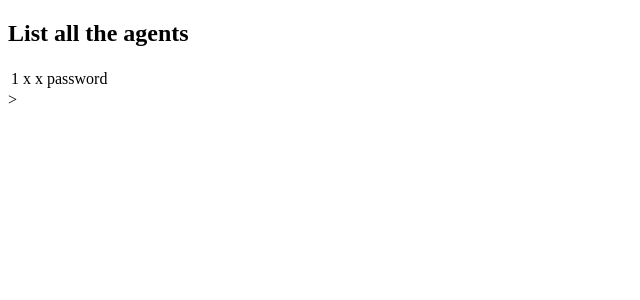
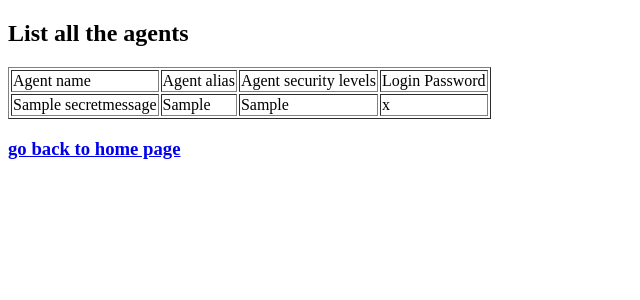
Before and after one commit to lez17b/Flask-website, a Flask app: page /list in a window 1280 px wide. Shown: the top 300 px of the page, without its empty margins (0-640 px from the left). Run offline with Flask 2, Linux system fonts and the light colour scheme; data comes from the database, SQL or seed files in the repository; tables that the repository leaves empty hold one stand-in row (values such as "Sample post").

Commit message:
DB structure updated

```diff
--- a/app.py
+++ b/app.py
@@ -1,5 +1,6 @@
 from flask import Flask, render_template, request
 import sqlite3 as sql
+from sqlite3 import Error
 
 app = Flask(__name__)
 
@@ -34,21 +35,22 @@ def enter_new_agent():
 def addrec():
     if request.method == 'POST':
         try:
-            agent_id = request.form['AgentId']
-            agent_name = request.form['AgentName']
+            agent_nm = request.form['AgentName']
             agent_alias = request.form['AgentAlias']
+            agent_security_lvl = request.form['AgentSecurityLvl']
             login_password = request.form['LoginPassword']
 
             with sql.connect("sqlite3.db") as con:
                 cur = con.cursor()
                 cur.execute(" INSERT INTO secretMessage (AgentId,AgentName,AgentAlias,LoginPassword) VALUES(?, ?, ?, ?) ",
-                            (agent_id, agent_name, agent_alias, login_password))
+                            (agent_nm, agent_alias, agent_security_lvl, login_password))
 
                 con.commit()
                 msg = "Record successfully added"
         except:
             con.rollback()
-            msg = "error in insert operation"
+            msg = "You cannot enter an empty name\n\tYou cannot enter in an empty alias\n" \
+                  "The security level must be a numeric value from 1 to 10\nYou cannot enter an empty password"
 
         finally:
             return render_template("addrec.html", msg=msg)
--- a/templates/addrec.html
+++ b/templates/addrec.html
@@ -2,7 +2,7 @@
 <html>
    <body>
 
-      result of addition : {{ msg }}
+      Query Result : {{ msg }}
       <h3><a href = "\">go back to home page</a></h3>
 
    </body>
--- a/templates/list.html
+++ b/templates/list.html
@@ -9,7 +9,11 @@
     <h2>List all the agents</h2>
     <section>
         <!-- Table for output all the data -->
-        <table>
+        <table border="1">
+            <td>Agent name</td>
+            <td>Agent alias</td>
+            <td>Agent security levels</td>
+            <td>Login Password</td>
             {% for row in rows %}
             <tr>
                 <td>{{row[0]}}</td>
@@ -18,9 +22,9 @@
                 <td>{{row[3]}}</td>
             </tr>
             {% endfor %}
-        </table>>
-
+        </table>
     </section>
+    <h3><a href = "\">go back to home page</a></h3>
 
 </body>
 </html>
```
Also changed, not shown: templates/enternew.html (+6 -6 lines), sqlite3.db.
